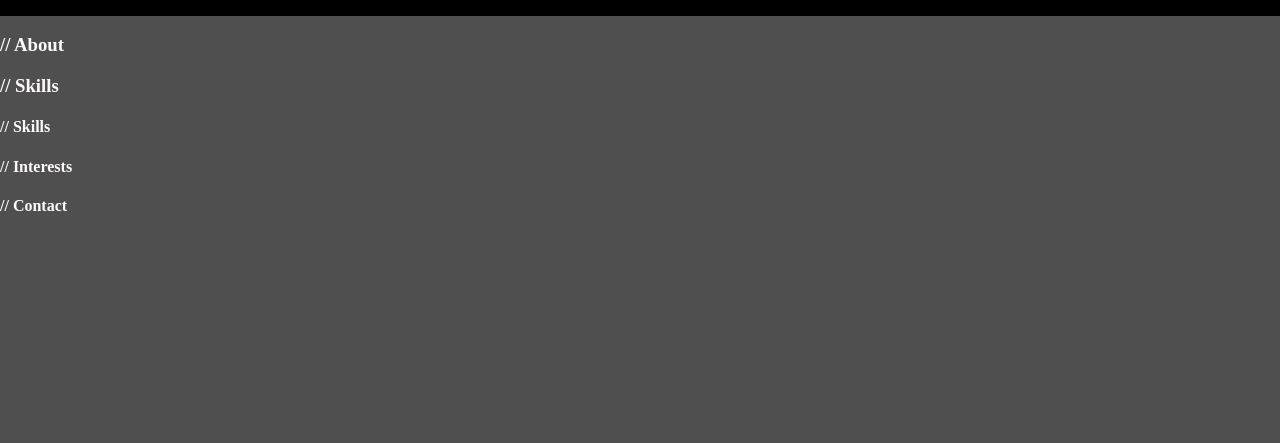
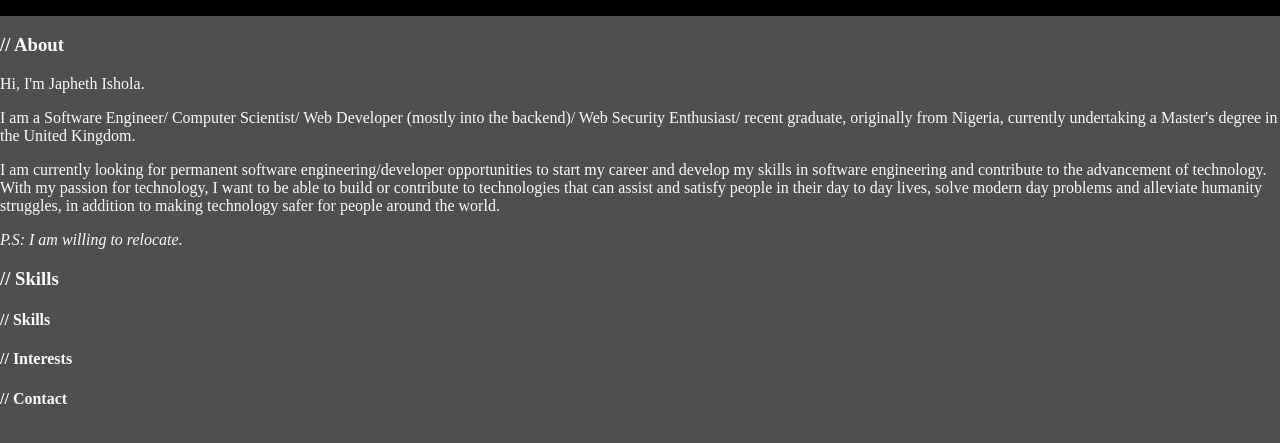
Before and after one commit to JaphethOlu/Mr-Decipher-Dot-Tech, a website: page src/production/Home.html in a window 1280 px wide. Shown: the part 127-570 px from the top of the page. Drawn offline with nearby package versions, Linux system fonts and the light colour scheme; files that its build step writes are made by us from their sources.

Commit message:
Added notes in about

```diff
--- a/src/production/Home.html
+++ b/src/production/Home.html
@@ -21,7 +21,22 @@
 
         <section id="about">
           <!-- About -->
-          <h1>// About</h1>
+          <h1>// About</h1> <p>Hi, I'm Japheth Ishola.</p> <p>I am a Software
+          Engineer/ Computer Scientist/ Web Developer (mostly into the backend)/
+          Web Security Enthusiast/ recent graduate, originally from Nigeria,
+          currently undertaking a Master's degree in the United Kingdom.</p>
+
+          <p>I am currently looking for permanent software engineering/developer
+          opportunities to start my career and develop my skills in software
+          engineering and contribute to the advancement of technology. With my
+          passion for technology, I want to be able to build or contribute to
+          technologies that can assist and satisfy people in their day to day
+          lives, solve modern day problems and alleviate humanity struggles, in
+          addition to making technology safer for people around the world. </p>
+
+          <p><em>P.S: I am willing to relocate.</em></p>
+
+          <p></p>
         </section>
 
         <article id="skills">
```
